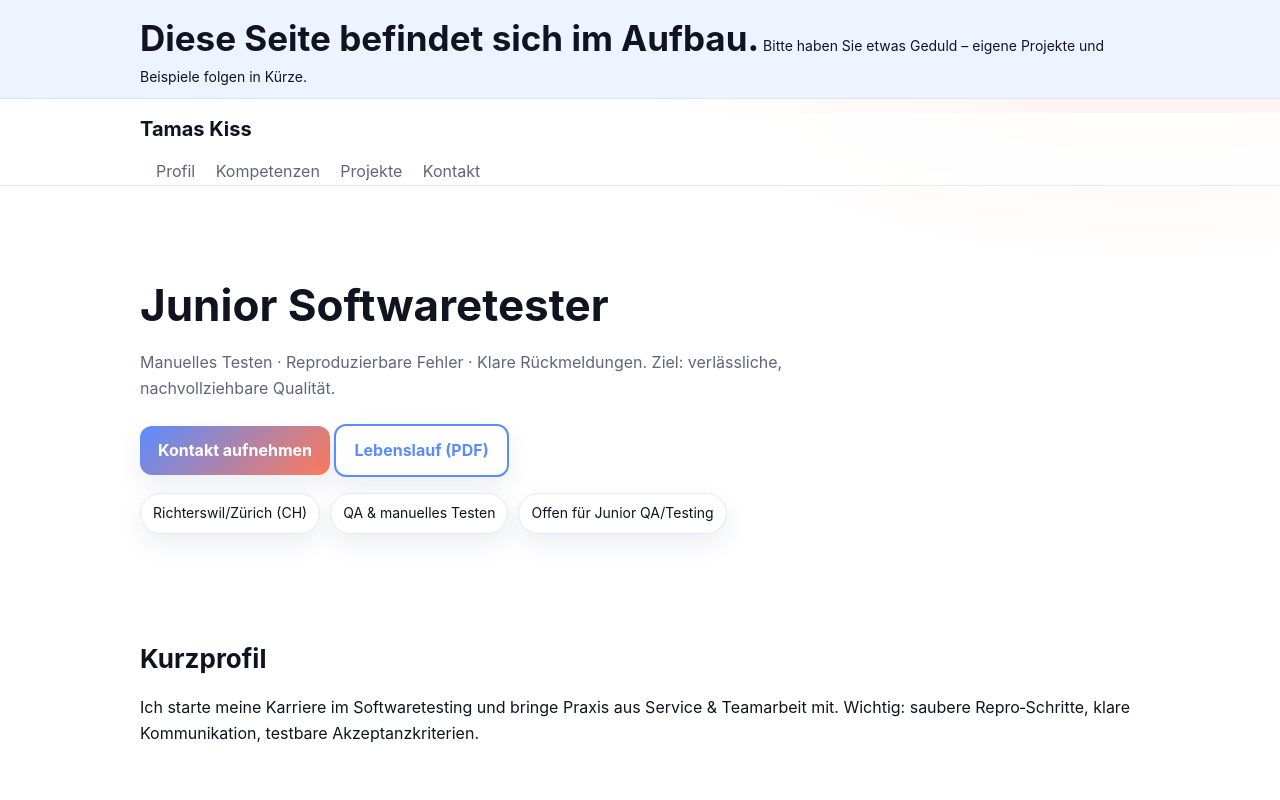
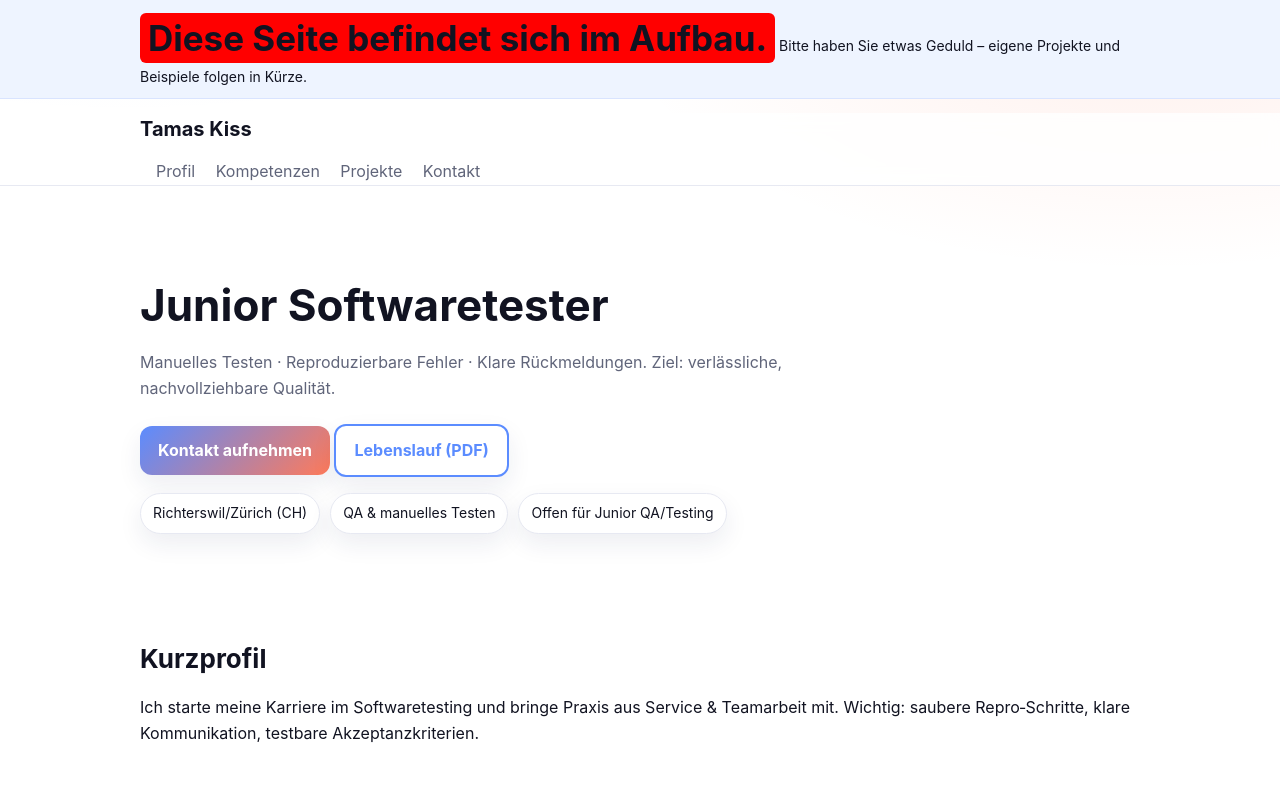
Before and after one commit to tamas-works/github.io, a plain HTML site: page index.html in a window 1280 px wide. Shown: the top 800 px of the page. Drawn offline with Linux system fonts and the light colour scheme.

Commit message:
Updatecolor th index.html

```diff
--- a/index.html
+++ b/index.html
@@ -11,7 +11,7 @@
 <body>
   <div class="announce" role="status" aria-live="polite">
     <div class="wrap">
-      <strong style="font-size: 35px;">Diese Seite befindet sich im Aufbau.</strong> Bitte haben Sie etwas Geduld – eigene Projekte und Beispiele folgen in Kürze.
+      <strong style="font-size: 35px; background-color: #FF0000; padding: 4px 8px; border-radius: 6px;">Diese Seite befindet sich im Aufbau.</strong style="font-size: 35px;"> Bitte haben Sie etwas Geduld – eigene Projekte und Beispiele folgen in Kürze.
     </div>
   </div>
 
```
